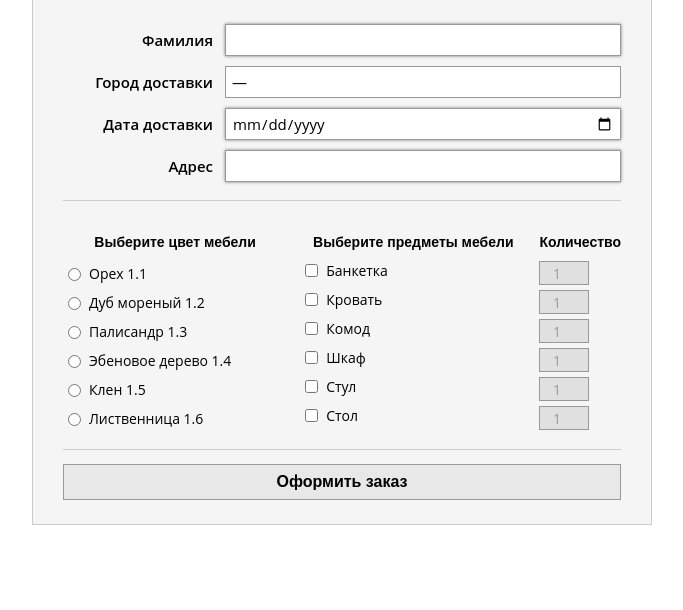
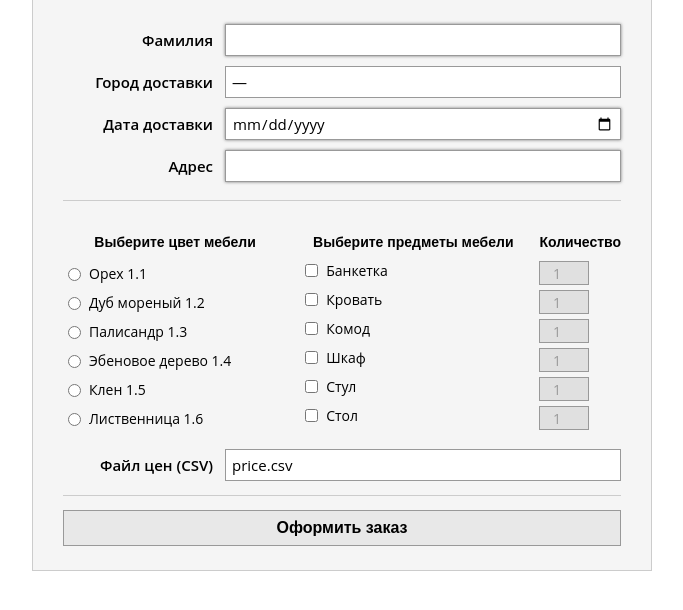
Before and after one commit to plakhotnikov/main-site, a PHP site: page /Plakhotnikov_office_6/index.php in a window 1280 px wide. Shown: the part 134-744 px from the top of the page, without its empty margins (298-981 px from the left). Run offline with PHP 8.4, Linux system fonts and the light colour scheme.

Commit message:
добавил выбор файла цен

```diff
--- a/Plakhotnikov_office_6/index.php
+++ b/Plakhotnikov_office_6/index.php
@@ -11,6 +11,12 @@ $colors = [
 $furniture_items = ['Банкетка', 'Кровать', 'Комод', 'Шкаф', 'Стул', 'Стол'];
 
 $cities = ['Москва', 'Санкт-Петербург', 'Пермь', 'Саратов', 'Самара', 'Казань', 'Новосибирск'];
+
+$csv_files = [];
+foreach (glob(__DIR__ . '/src/*.csv') ?: [] as $csv_path) {
+    $csv_files[] = basename($csv_path);
+}
+sort($csv_files, SORT_NATURAL | SORT_FLAG_CASE);
 
 $result = null;
 if (isset($_GET['success'])) {
@@ -135,6 +141,22 @@ if (isset($_GET['success'])) {
                 </div>
             </div>
 
+            <div class="form-group">
+                <label for="price_file">Файл цен (CSV)</label>
+                <select id="price_file" name="price_file" required <?= empty($csv_files) ? 'disabled' : '' ?>>
+                    <?php if (!empty($csv_files)): ?>
+                        <?php foreach ($csv_files as $csv_file): ?>
+                            <option value="<?= htmlspecialchars($csv_file, ENT_QUOTES, 'UTF-8') ?>"><?= htmlspecialchars($csv_file, ENT_QUOTES, 'UTF-8') ?></option>
+                        <?php endforeach; ?>
+                    <?php else: ?>
+                        <option value="">CSV-файлы в папке src не найдены</option>
+                    <?php endif; ?>
+                </select>
+                <?php if (empty($csv_files)): ?>
+                    <input type="hidden" name="price_file" value="" />
+                <?php endif; ?>
+            </div>
+
             <div class="form-submit">
                 <button type="submit" name="submit" value="1" class="btn-submit">Оформить заказ</button>
             </div>
```
Also changed, not shown: Plakhotnikov_office_6/process.php (+28 -1 lines).
